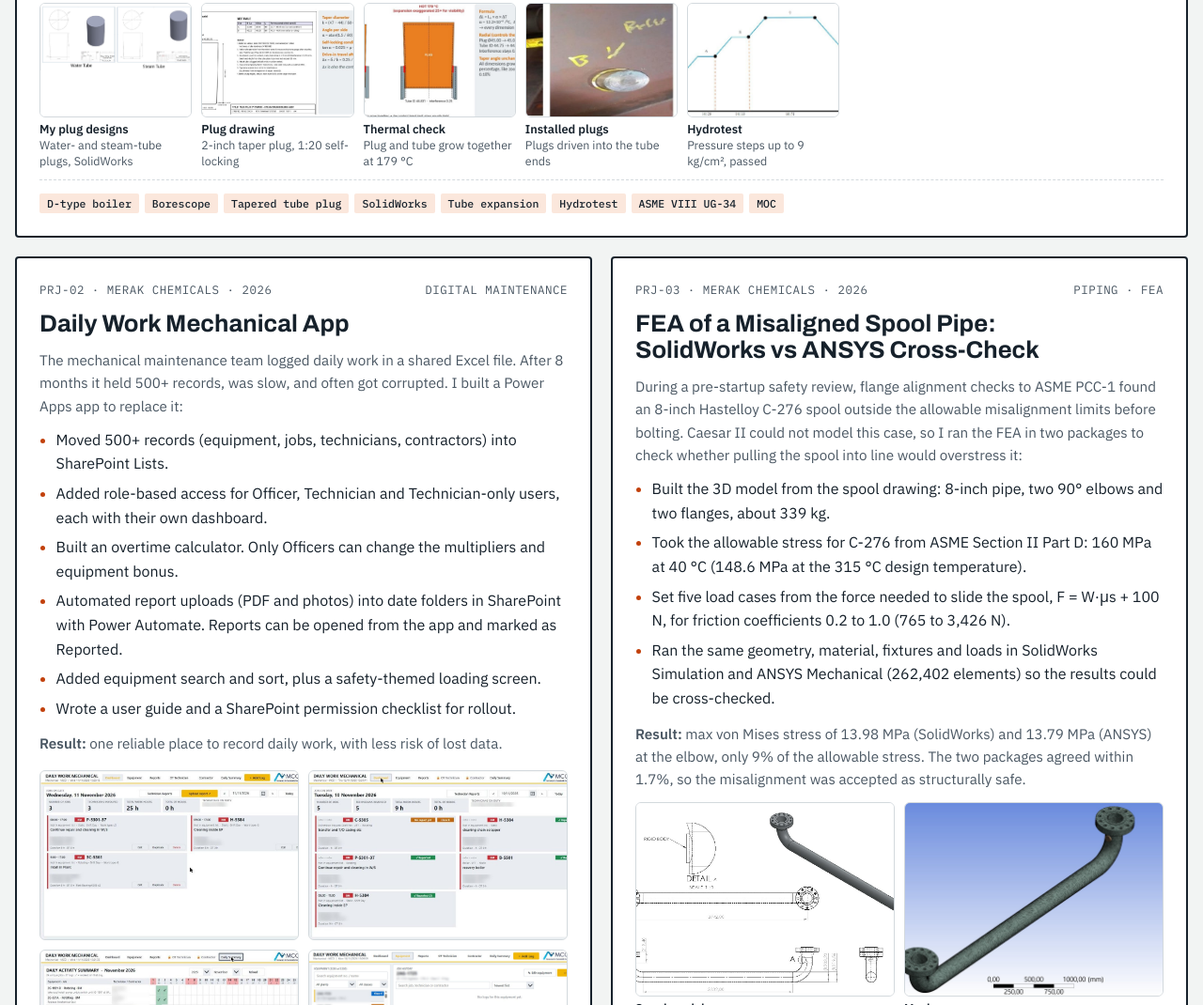
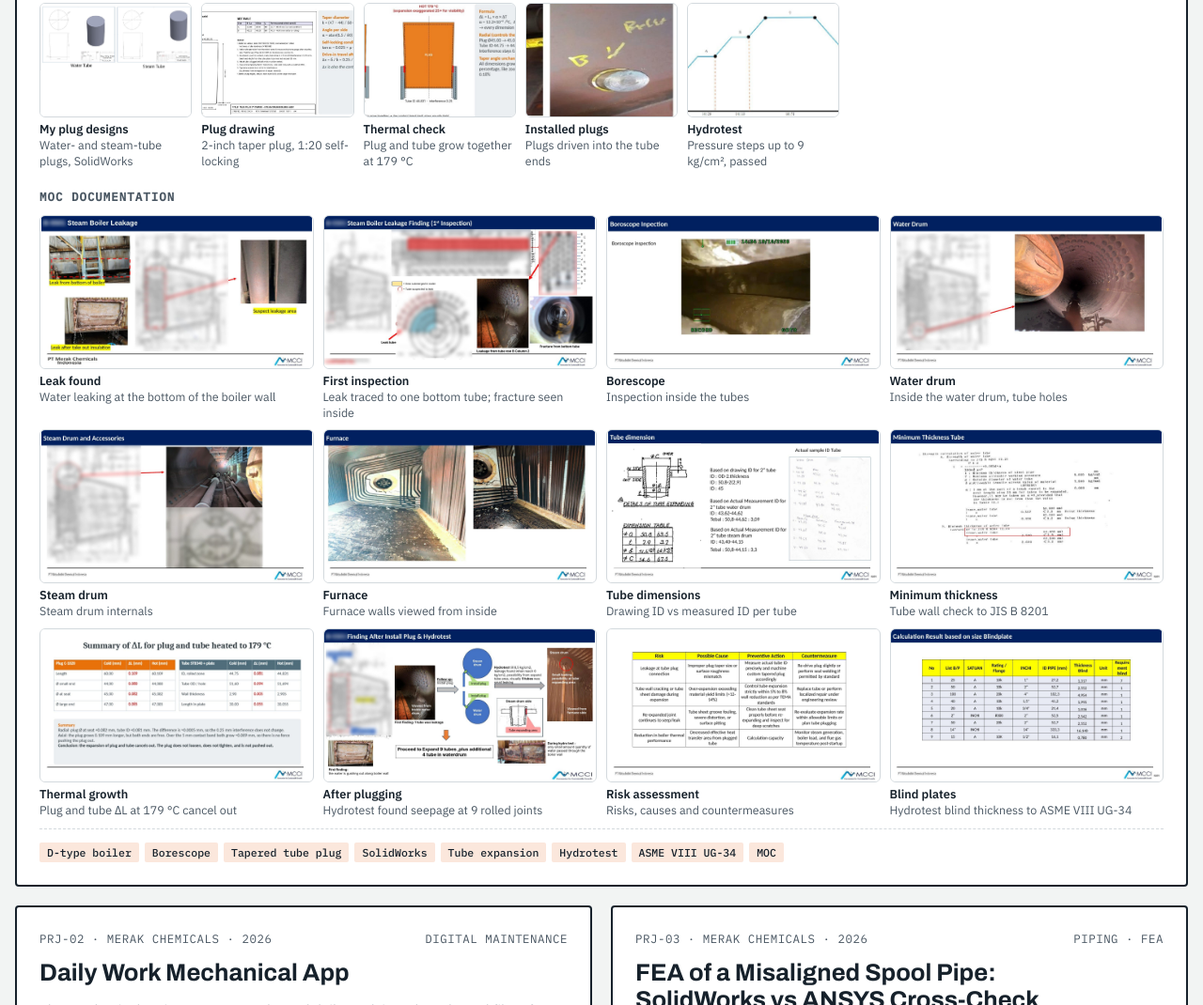
Before and after one commit to shendyu7-a11y/shendyu7-a11y.github.io, a plain HTML site: page index.html in a window 1280 px wide. Shown: the part 5258-6328 px from the top of the page at 94% size. Drawn offline with Linux system fonts and the light colour scheme.

Commit message:
Add MOC boiler documentation gallery (confidential drawings and tags blurred)
Co-Authored-By: Claude Opus 5.5 <noreply@anthropic.com>
Claude-Session: https://claude.ai/code/session_01FU6DnaWRU5eLUAmoU8RCE2

```diff
--- a/index.html
+++ b/index.html
@@ -285,6 +285,7 @@ section.s{position:relative}
 .calc-grid.sp-wide{grid-template-columns:repeat(2,minmax(0,1fr))}.calc-grid.sp-wide .thumb{aspect-ratio:16/9}.calc-grid.sp-wide img{object-fit:contain}@media (max-width:560px){.calc-grid.sp-wide{grid-template-columns:1fr}}
 .calc-grid.sp-two{grid-template-columns:repeat(2,minmax(0,1fr))}
 @media (min-width:901px){#prj-powerapps .ph-strip.pa{flex:1 1 auto;grid-auto-rows:1fr}#prj-powerapps .ph-strip.pa .thumb{aspect-ratio:auto;min-height:150px}}
+.moc-doc-h{margin:10px 0 0;font:600 .78rem var(--f-mono);letter-spacing:.08em;text-transform:uppercase;color:var(--ink-2)}.calc-grid.moc-doc{grid-template-columns:repeat(4,minmax(0,1fr))}.calc-grid.moc-doc .thumb{aspect-ratio:16/9}.calc-grid.moc-doc img{object-fit:contain}@media (max-width:900px){.calc-grid.moc-doc{grid-template-columns:repeat(2,minmax(0,1fr))}}
 </style>
 <style>body{margin:0}img{max-width:100%}[hidden]{display:none!important}</style></head><body>
 
@@ -527,6 +528,21 @@ section.s{position:relative}
           <figure><button type="button" class="thumb" data-full="certs/moc-thermal.jpg" data-title="Thermal check · Plug and tube grow together at 179 °C"><img src="certs/moc-thermal.jpg" alt="Diagram of plug and tube thermal expansion at 179 °C" loading="lazy"></button><figcaption><strong>Thermal check</strong> Plug and tube grow together at 179 °C</figcaption></figure>
           <figure><button type="button" class="thumb" data-full="certs/moc-installed.jpg" data-title="Installed plugs · Plugs driven into the tube ends"><img src="certs/moc-installed.jpg" alt="Photos of installed tube plugs in the drum" loading="lazy"></button><figcaption><strong>Installed plugs</strong> Plugs driven into the tube ends</figcaption></figure>
           <figure><button type="button" class="thumb" data-full="certs/moc-hydro.jpg" data-title="Hydrotest · Pressure steps up to 9 kg/cm², passed"><img src="certs/moc-hydro.jpg" alt="Hydrotest pressure profile chart" loading="lazy"></button><figcaption><strong>Hydrotest</strong> Pressure steps up to 9 kg/cm², passed</figcaption></figure>
+        </div>
+        <h4 class="moc-doc-h">MOC documentation</h4>
+        <div class="calc-grid moc-doc">
+          <figure><button type="button" class="thumb" data-full="certs/moc-leak.jpg" data-title="Leak found · Water leaking at the bottom of the boiler wall (confidential drawings and tags blurred)"><img src="certs/moc-leak.jpg" alt="Leak found: Water leaking at the bottom of the boiler wall" loading="lazy"></button><figcaption><strong>Leak found</strong> Water leaking at the bottom of the boiler wall</figcaption></figure>
+          <figure><button type="button" class="thumb" data-full="certs/moc-inspect.jpg" data-title="First inspection · Leak traced to one bottom tube; fracture seen inside (confidential drawings and tags blurred)"><img src="certs/moc-inspect.jpg" alt="First inspection: Leak traced to one bottom tube; fracture seen inside" loading="lazy"></button><figcaption><strong>First inspection</strong> Leak traced to one bottom tube; fracture seen inside</figcaption></figure>
+          <figure><button type="button" class="thumb" data-full="certs/moc-borescope.jpg" data-title="Borescope · Inspection inside the tubes (confidential drawings and tags blurred)"><img src="certs/moc-borescope.jpg" alt="Borescope: Inspection inside the tubes" loading="lazy"></button><figcaption><strong>Borescope</strong> Inspection inside the tubes</figcaption></figure>
+          <figure><button type="button" class="thumb" data-full="certs/moc-waterdrum.jpg" data-title="Water drum · Inside the water drum, tube holes (confidential drawings and tags blurred)"><img src="certs/moc-waterdrum.jpg" alt="Water drum: Inside the water drum, tube holes" loading="lazy"></button><figcaption><strong>Water drum</strong> Inside the water drum, tube holes</figcaption></figure>
+          <figure><button type="button" class="thumb" data-full="certs/moc-steamdrum.jpg" data-title="Steam drum · Steam drum internals (confidential drawings and tags blurred)"><img src="certs/moc-steamdrum.jpg" alt="Steam drum: Steam drum internals" loading="lazy"></button><figcaption><strong>Steam drum</strong> Steam drum internals</figcaption></figure>
+          <figure><button type="button" class="thumb" data-full="certs/moc-furnace.jpg" data-title="Furnace · Furnace walls viewed from inside (confidential drawings and tags blurred)"><img src="certs/moc-furnace.jpg" alt="Furnace: Furnace walls viewed from inside" loading="lazy"></button><figcaption><strong>Furnace</strong> Furnace walls viewed from inside</figcaption></figure>
+          <figure><button type="button" class="thumb" data-full="certs/moc-tubedim.jpg" data-title="Tube dimensions · Drawing ID vs measured ID per tube (confidential drawings and tags blurred)"><img src="certs/moc-tubedim.jpg" alt="Tube dimensions: Drawing ID vs measured ID per tube" loading="lazy"></button><figcaption><strong>Tube dimensions</strong> Drawing ID vs measured ID per tube</figcaption></figure>
+          <figure><button type="button" class="thumb" data-full="certs/moc-minthk.jpg" data-title="Minimum thickness · Tube wall check to JIS B 8201 (confidential drawings and tags blurred)"><img src="certs/moc-minthk.jpg" alt="Minimum thickness: Tube wall check to JIS B 8201" loading="lazy"></button><figcaption><strong>Minimum thickness</strong> Tube wall check to JIS B 8201</figcaption></figure>
+          <figure><button type="button" class="thumb" data-full="certs/moc-dl.jpg" data-title="Thermal growth · Plug and tube ΔL at 179 °C cancel out (confidential drawings and tags blurred)"><img src="certs/moc-dl.jpg" alt="Thermal growth: Plug and tube ΔL at 179 °C cancel out" loading="lazy"></button><figcaption><strong>Thermal growth</strong> Plug and tube ΔL at 179 °C cancel out</figcaption></figure>
+          <figure><button type="button" class="thumb" data-full="certs/moc-after.jpg" data-title="After plugging · Hydrotest found seepage at 9 rolled joints (confidential drawings and tags blurred)"><img src="certs/moc-after.jpg" alt="After plugging: Hydrotest found seepage at 9 rolled joints" loading="lazy"></button><figcaption><strong>After plugging</strong> Hydrotest found seepage at 9 rolled joints</figcaption></figure>
+          <figure><button type="button" class="thumb" data-full="certs/moc-risk.jpg" data-title="Risk assessment · Risks, causes and countermeasures (confidential drawings and tags blurred)"><img src="certs/moc-risk.jpg" alt="Risk assessment: Risks, causes and countermeasures" loading="lazy"></button><figcaption><strong>Risk assessment</strong> Risks, causes and countermeasures</figcaption></figure>
+          <figure><button type="button" class="thumb" data-full="certs/moc-bpcalc.jpg" data-title="Blind plates · Hydrotest blind thickness to ASME VIII UG-34 (confidential drawings and tags blurred)"><img src="certs/moc-bpcalc.jpg" alt="Blind plates: Hydrotest blind thickness to ASME VIII UG-34" loading="lazy"></button><figcaption><strong>Blind plates</strong> Hydrotest blind thickness to ASME VIII UG-34</figcaption></figure>
         </div>
         <div class="spec"><span class="chip">D-type boiler</span><span class="chip">Borescope</span><span class="chip">Tapered tube plug</span><span class="chip">SolidWorks</span><span class="chip">Tube expansion</span><span class="chip">Hydrotest</span><span class="chip">ASME VIII UG-34</span><span class="chip">MOC</span></div>
       </article>
```
Also changed, not shown: certs/moc-after.jpg (added), certs/moc-borescope.jpg (added), certs/moc-bpcalc.jpg (added), certs/moc-bpparam.jpg (added), certs/moc-dl.jpg (added), certs/moc-furnace.jpg (added), certs/moc-inspect.jpg (added), certs/moc-leak.jpg (added), certs/moc-minthk.jpg (added), certs/moc-risk.jpg (added), certs/moc-steamdrum.jpg (added), certs/moc-tubedim.jpg (added), certs/moc-waterdrum.jpg (added).
